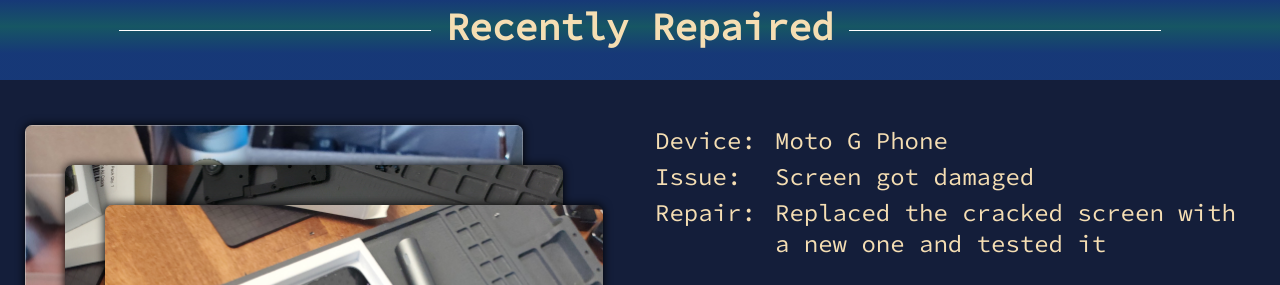
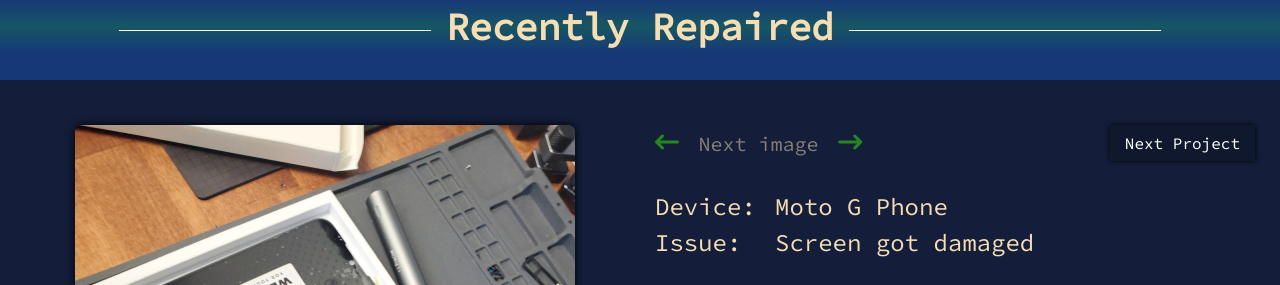
Before and after one commit to basedcookie/irepairwirelessmke, a plain HTML site: page index.html in a window 1280 px wide. Shown: the part 2320-2605 px from the top of the page. Drawn offline with Linux system fonts and the light colour scheme.

Commit message:
form is working

```diff
--- a/index.html
+++ b/index.html
@@ -146,18 +146,31 @@
     <h1 class="sectionHeader"><span style="margin-right: 15px;"></span>Recently Repaired<span style="margin-left: 15px;"></span></h1>
     <section class="mainSection">
         <div id="recentProjects">
-            <div class="imgWrapper">
+            <!--<div class="imgWrapper">
                 <i class="fa-solid fa-images"></i>
                 <div class="projectImages">
                     <img src="assets/site_images/1x1.png" style="background-image: url('assets/site_images/pic3_scale.jpg'); background-size: cover;" class="bottomImg">
                     <img src="assets/site_images/1x1.png" style="background-image: url('assets/site_images/pic2_scale.jpg'); background-size: cover;" class="midImg">
                     <img src="assets/site_images/1x1.png" style="background-image: url('assets/site_images/pic1_scale.jpg'); background-size: cover; background-position: 48%;" class="topImg">
                 </div>
+            </div>!-->
+            <div class="imgWrapper">
+                <div class="projectImages">
+                    <img src="assets/site_images/1x1.png" style="background-image: url('assets/site_images/pic1_scale.jpg');" class="topImg">
+                </div>
             </div>
             <div class="projectDescription">
+                <div class="projectNav">
+                    <div>
+                        <i class="fa-solid fa-arrow-left-long"></i>
+                        <p>Next image</p>
+                        <i class="fa-solid fa-arrow-right-long"></i>
+                    </div>
+                    <a>Next Project</a>
+                </div>
                 <h2><span>Device:</span>Moto G Phone</h2>
                 <h2><span>Issue:</span>Screen got damaged</h2>
-                <h2><span>Repair:</span>Replaced the cracked screen with a new one and tested it</h2>
+                <!-- <h2><span>Repair:</span>Replaced the cracked screen with a new one and tested it</h2>!-->
                 <p>To see more repairs check us out on Tiktok</p>
                 <a href="https://www.tiktok.com/@irepairwireless" class="tikTokRef"><i class="fa-brands fa-tiktok"></i>iRepairWirelessMKE</a>
                 <div id="recentReviews">
@@ -167,9 +180,6 @@
                     </div>
                 </div>
             </div>
-            <!--<div class="projectDesc">
-                <p>Customer came in with a broken HDMI port on their Ps5. The port was replaced and we got a happy customer</p>
-            </div>!-->
         </div>
     </section>
     <h1 id="faqs" class="sectionHeader sh_faqs"><span style="margin-right: 15px;"></span>FAQs<span style="margin-left: 15px;"></span><p class="miniTitle">(Frequently Asked Questions)</p></h1>
@@ -209,7 +219,7 @@
     </section>
     <h1 id="contact_us" class="sectionHeader"><div class="btnContainer"><a class="btnSelected" id="contact_btn" onclick="toggleForm(this, 'contact')">Contact</a><a id="quote_btn" onclick="toggleForm(this, 'quote')">Quote</a></div></h1>
     <section class="mainSection">
-        <form id="contact_form">
+        <form id="contact_form" action="https://formspree.io/f/mwkyrblq" method="POST">
             <fieldset>
                 <div class="fieldRow">
                     <label for="fName">Full Name</label>
@@ -217,7 +227,7 @@
                 </div>
                 <div class="fieldRow">
                     <label for="email">Email</label>
-                    <input name="email" type="email">
+                    <input name="_replyto" type="email">
                 </div>
                 <div class="fieldRow">
                     <label for="phone">Phone #</label>
@@ -265,11 +275,11 @@
                     </div>
                 </fieldset>
                 <div class="fieldRow">
-                    <label for="comments">Comments</label>
+                    <label for="message">Comments</label>
                     <br>
-                    <textarea name="comments" rows="5" placeholder="Questions, comments, concerns..."></textarea>
+                    <textarea name="message" rows="5" placeholder="Questions, comments, concerns..."></textarea>
                 </div>
-                <button>Submit<i class="fa-solid fa-angle-right"></i></button>
+                <button type="submit">Submit<i class="fa-solid fa-angle-right"></i></button>
             </fieldset>
         </form>
     </section>
--- a/styles/main.css
+++ b/styles/main.css
@@ -491,6 +491,31 @@ div#recentProjects{
 }
 
 div#recentProjects .imgWrapper{
+    height: 640px;
+    max-height: 640px;
+    max-width: 600px;
+    min-width: 400px;
+    flex: 1 1 40%;
+    text-align: center;
+    flex-wrap: wrap;
+}
+
+div#recentProjects .projectImages{
+    height: 100%;
+}
+
+div#recentProjects .projectImages img{
+    width: 100%;
+    height: 100%;
+    max-width: 500px;
+    max-height: 600px;
+    box-shadow: 0px 0px 10px black;
+    border-radius: 7px;
+    background-size: cover;
+}
+
+/*
+div#recentProjects .imgWrapper{
     padding-bottom: 80px;
     margin-left: 40px;
     height: 640px;
@@ -512,7 +537,6 @@ div#recentProjects .imgWrapper i{
     left: 0px;
     bottom: 40px;
     font-size: 32px;
-    /*transform: rotate(45deg);*/
     opacity: .8;
 }
 
@@ -534,6 +558,7 @@ div#recentProjects .projectImages img{
     max-height: 600px;
     box-shadow: 0px 0px 10px black;
     border-radius: 7px;
+    background-size: cover;
 }
 
 div#recentProjects .projectImages img.bottomImg{
@@ -551,7 +576,7 @@ div#recentProjects .projectImages img.topImg{
     top: 80px;
     left: 80px;
 }
-
+*/
 div#recentProjects .projectDescription{
     margin-left: 30px;
     max-width: 600px;
@@ -562,6 +587,35 @@ div#recentProjects .projectDescription{
     font-family: 'Source Code Pro', sans-serif;
     display: flex;
     flex-direction: column;
+}
+
+div#recentProjects .projectDescription .projectNav{
+    display: flex;
+    align-items: center;
+    margin-bottom: 30px;
+}
+
+div#recentProjects .projectDescription .projectNav div{
+
+}
+
+div#recentProjects .projectDescription .projectNav div i{
+    font-size: 24px;
+    color: #3bfd0077;
+}
+
+div#recentProjects .projectDescription .projectNav div p{
+    display: inline-block;
+    margin: 0px 10px 0px 10px;
+    opacity: .5;
+    font-size: 20px;
+}
+
+div#recentProjects .projectDescription .projectNav a{
+    margin-left: auto;
+    padding: 8px 15px;
+    background-color: rgba(0,0,0, .2);
+    box-shadow: 0px 0px 5px black;
 }
 
 div#recentProjects .projectDescription h2{
```
